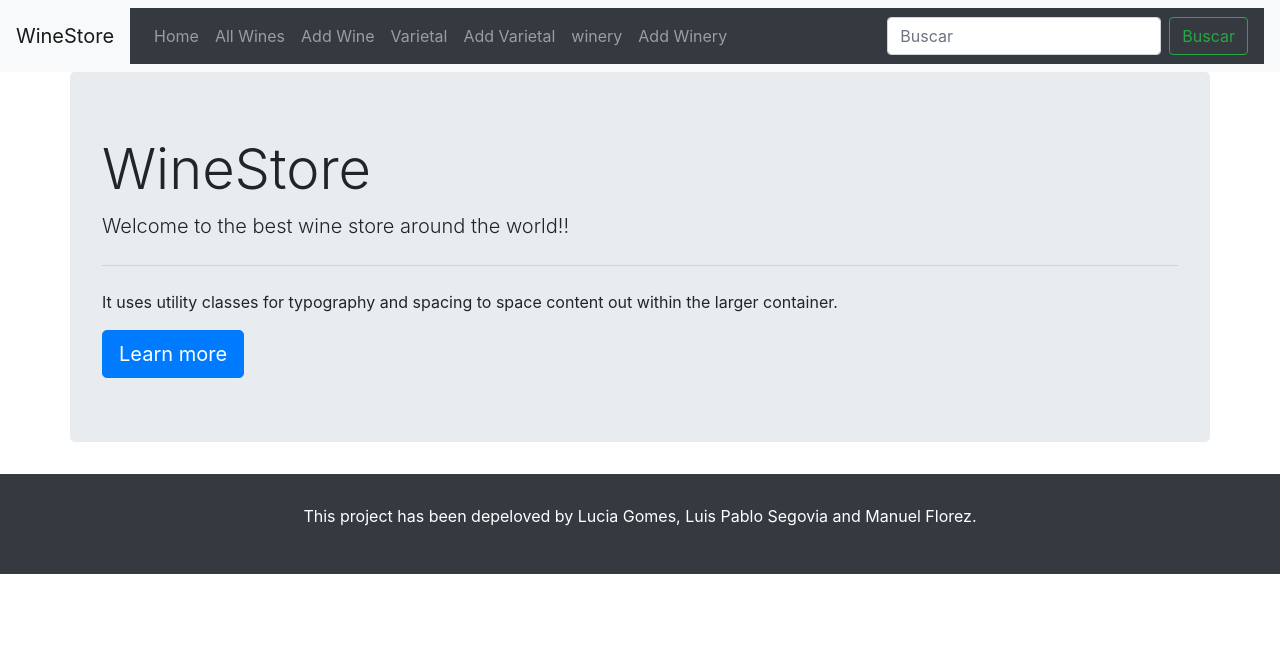
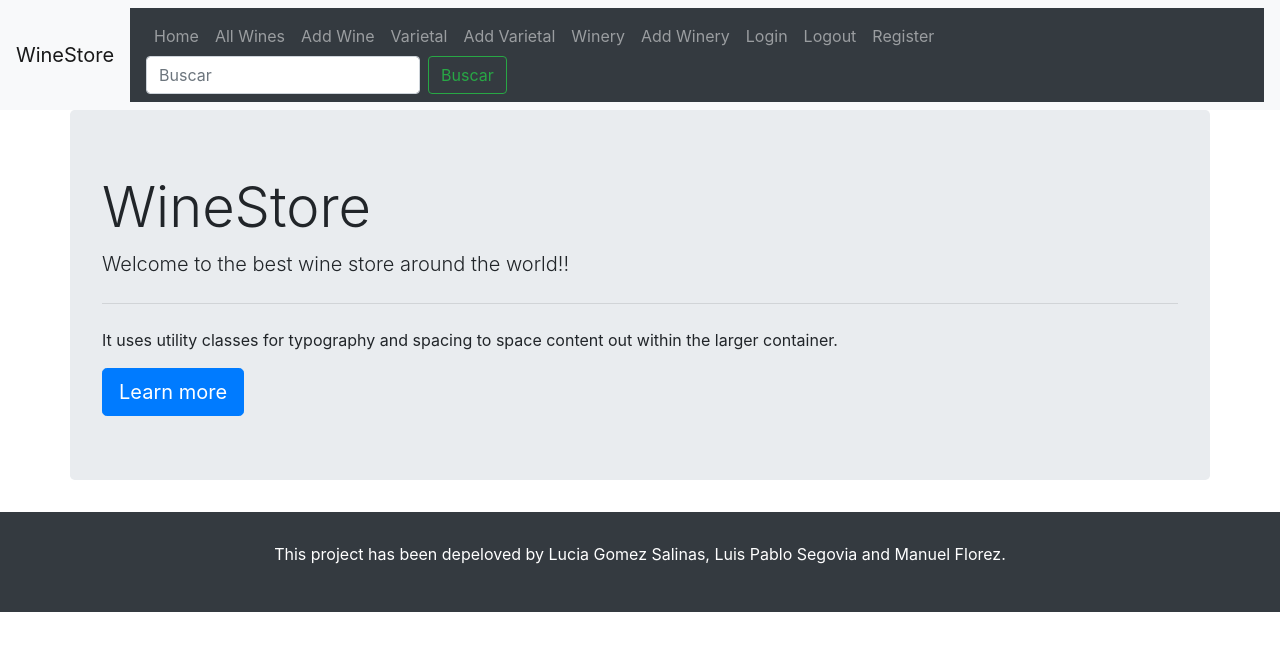
Before and after one commit to manuel14mds/WineStore, a Django app: page / in a window 1280 px wide. Shown: the top 651 px of the page. Run offline with Django 4.2, Linux system fonts and the light colour scheme.

Commit message:
Se prueba realizar usuarios

```diff
--- a/wine_project/templates/base.html
+++ b/wine_project/templates/base.html
@@ -40,12 +40,20 @@
                     <a class="nav-link" href="/varietal/addVarietal/">Add Varietal</a>
                 </li>
                 <li class="nav-item">
-                    <a class="nav-link" href="/winery/wineries/">winery</a>
+                    <a class="nav-link" href="/winery/wineries/">Winery</a>
                 </li>
                 <li class="nav-item">
                     <a class="nav-link" href="/winery/addWinery/">Add Winery</a>
                 </li>
-
+                <li class="nav-item">
+                    <a class="nav-link" href="/users/login/">Login</a>
+                </li>
+                <li class="nav-item">
+                    <a class="nav-link" href="/users/logout/">Logout</a>
+                </li>
+                <li class="nav-item">
+                    <a class="nav-link" href="/users/register/">Register</a>
+                </li>
             </ul>
             <form class="form-inline my-2 my-lg-0" action="{% url 'search' %}" method="GET">
                 <input class="form-control mr-sm-2" type="search" placeholder="Buscar" aria-label="Buscar" name="search">
@@ -58,7 +66,7 @@
 
     <footer>
         <div class="container-fluid bg-dark text-white d-flex justify-content-center align-items-center" style="height: 100px;">
-            <p class="container" style="text-align: center;">This project has been depeloved by Lucia Gomes, Luis Pablo Segovia and Manuel Florez.</p>
+            <p class="container" style="text-align: center;">This project has been depeloved by Lucia Gomez Salinas, Luis Pablo Segovia and Manuel Florez.</p>
         </div>
     </footer>
 
--- a/wine_project/users/views.py
+++ b/wine_project/users/views.py
@@ -23,7 +23,7 @@ def login_request(request):
                 return render(request, 'index.html', context = context)
 
         form = AuthenticationForm()
-        return render(request, 'users/login.html', {'error': 'Formulário inválido', 'form': form})
+        return render(request, 'users/login.html', {'error': 'Formulario inválido', 'form': form})
 
     elif request.method == 'GET':
         form = AuthenticationForm()
```
Also changed, not shown: wine_project/db.sqlite3.
